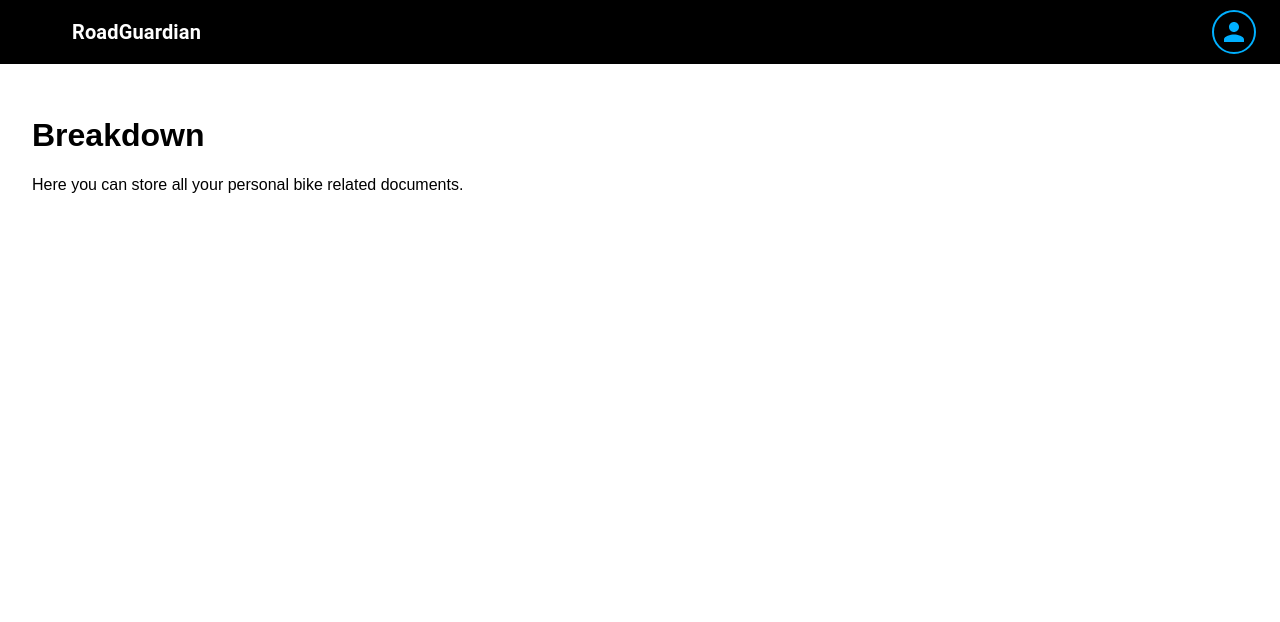
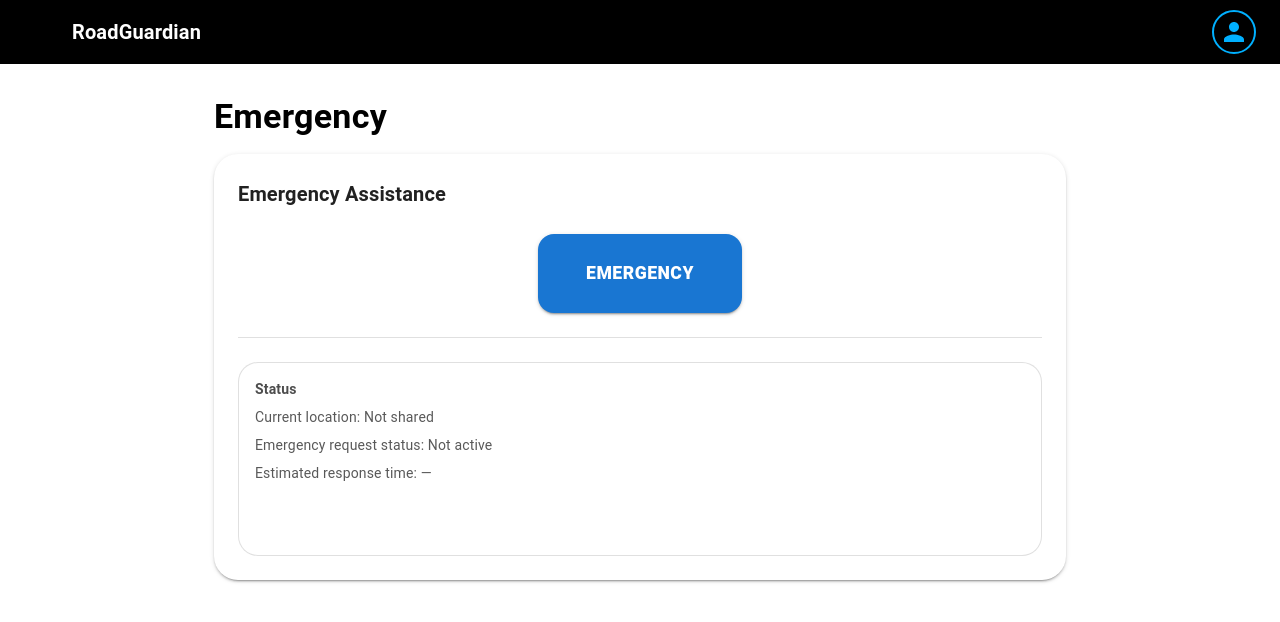
Before and after one commit to MatasZos/RoadGuardian, a Next.js app: page /breakdown in a window 1280 px wide. Shown: the top 622 px of the page. Built offline with nearby package versions, Linux system fonts and the light colour scheme; some icons are missing.

Commit message:
Update page.js

```diff
--- a/src/app/breakdown/page.js
+++ b/src/app/breakdown/page.js
@@ -1,8 +1,83 @@
+"use client";
+
+import * as React from "react";
+
+import Container from "@mui/material/Container";
+import Box from "@mui/material/Box";
+import Paper from "@mui/material/Paper";
+import Typography from "@mui/material/Typography";
+import Button from "@mui/material/Button";
+import Divider from "@mui/material/Divider";
+import Stack from "@mui/material/Stack";
+
 export default function BreakdownPage() {
+  const [isActive, setIsActive] = React.useState(false);
+
+  function handleEmergency() {
+    setIsActive(true);
+  }
+
   return (
-    <main style={{ padding: "2rem", fontFamily: "sans-serif" }}>
-      <h1>Breakdown</h1>
-      <p>Here you can store all your personal bike related documents.</p>
-    </main>
+    <Container maxWidth="md">
+      <Box sx={{ py: 4 }}>
+        <Typography variant="h4" sx={{ fontWeight: 700, mb: 2 }}>
+          Emergency
+        </Typography>
+
+        <Paper elevation={2} sx={{ p: 3, borderRadius: 6 }}>
+          <Typography variant="h6" sx={{ fontWeight: 700, mb: 3 }}>
+            Emergency Assistance
+          </Typography>
+
+          {/* central button  */}
+          <Box sx={{ display: "flex", justifyContent: "center", mb: 3 }}>
+            <Button
+              variant="contained"
+              size="large"
+              onClick={handleEmergency}
+              sx={{
+                px: 6,
+                py: 3,
+                borderRadius: 4,
+                fontSize: "1.1rem",
+                fontWeight: 800,
+              }}
+            >
+              EMERGENCY
+            </Button>
+          </Box>
+
+          <Divider sx={{ mb: 3 }} />
+
+          {/* Status panel for now */}
+          <Paper
+            variant="outlined"
+            sx={{
+              p: 2,
+              borderRadius: 5,
+              minHeight: 160,
+            }}
+          >
+            <Typography variant="body2" sx={{ fontWeight: 700, mb: 1, opacity: 0.8 }}>
+              Status
+            </Typography>
+
+            <Stack spacing={1}>
+              <Typography variant="body2" sx={{ opacity: 0.75 }}>
+                Current location: Not shared
+              </Typography>
+
+              <Typography variant="body2" sx={{ opacity: 0.75 }}>
+                Emergency request status: {isActive ? "Active" : "Not active"}
+              </Typography>
+
+              <Typography variant="body2" sx={{ opacity: 0.75 }}>
+                Estimated response time: {isActive ? "10–20 mins (prototype)" : "—"}
+              </Typography>
+            </Stack>
+          </Paper>
+        </Paper>
+      </Box>
+    </Container>
   );
 }
```
